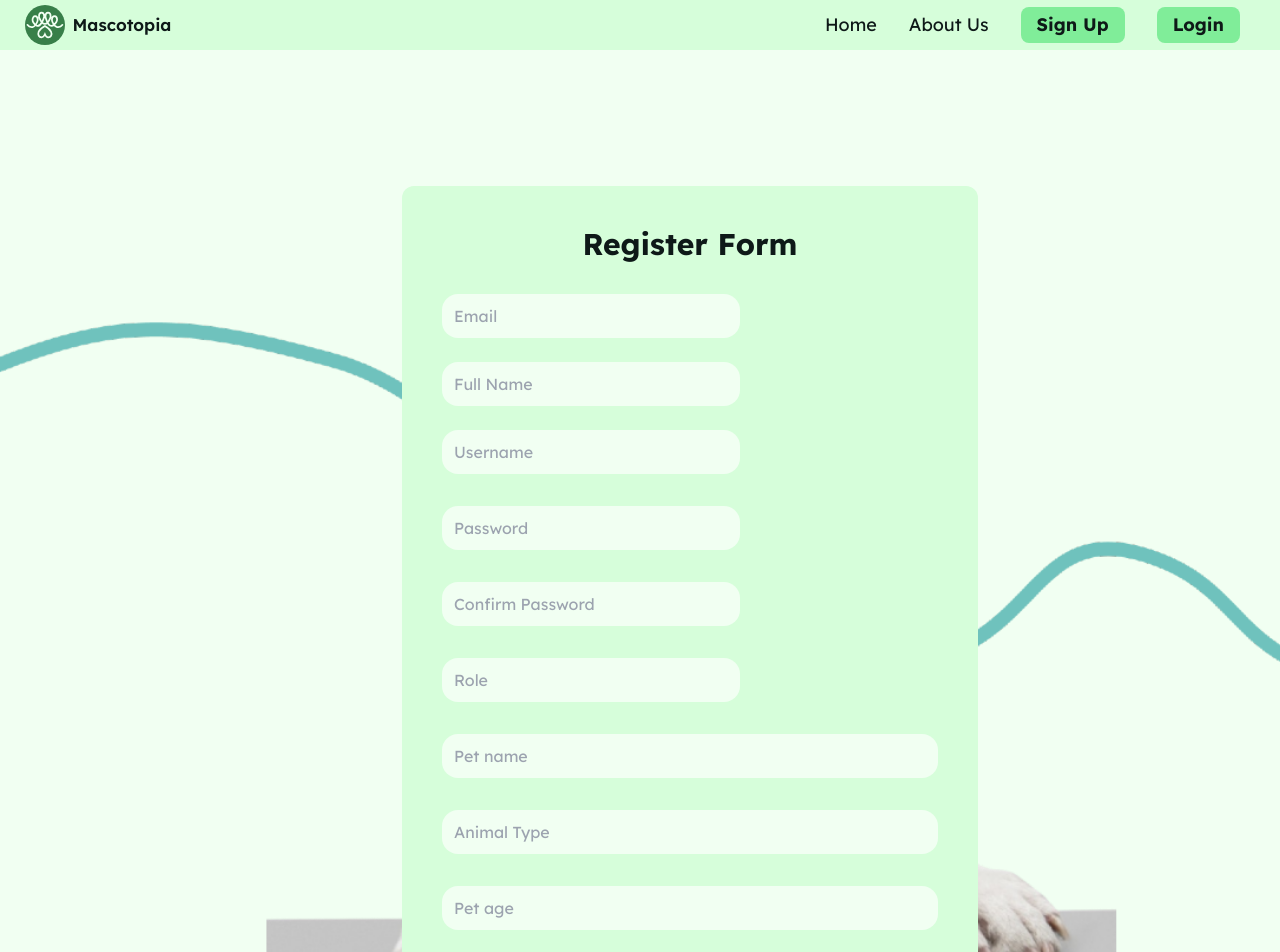
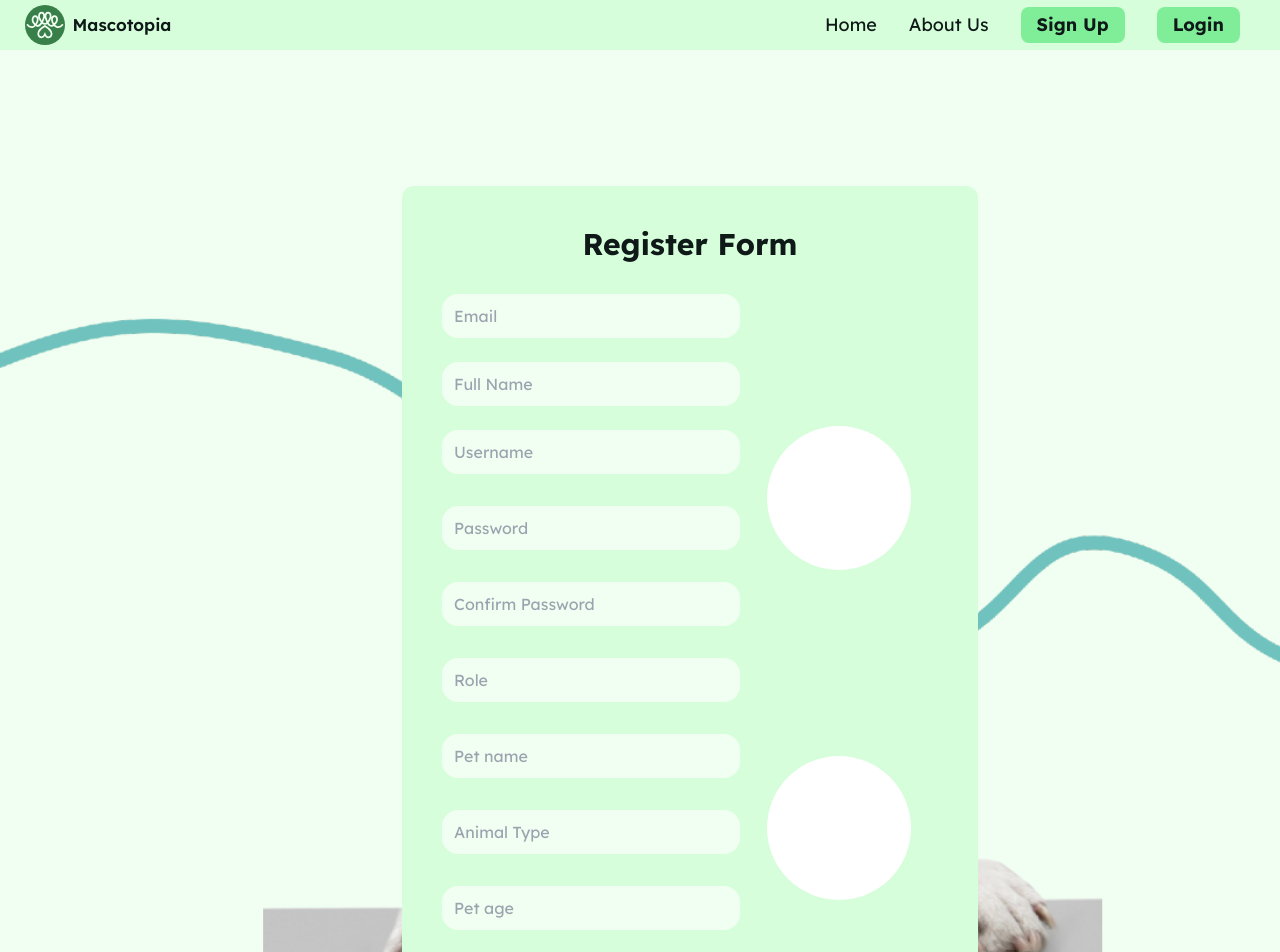
Before and after one commit to mquintanau/mascotopia_fe, a React (Vite) app in the folder view/: page /register in a window 1280 px wide. Shown: the top 952 px of the page. Built offline with nearby package versions, Linux system fonts and the light colour scheme; some icons are missing.

Commit message:
Agrega primeras secciones básicas formulario de registro

```diff
--- a/view/src/pages/Signup.jsx
+++ b/view/src/pages/Signup.jsx
@@ -5,7 +5,7 @@ import { useAuth } from "../auth/AuthProvider";
 import Input from "../components/Input/Input";
 import Button from "../components/Button/Button";
 
-import { User } from "iconoir-react";
+import { User, Wolf } from "iconoir-react";
 import Swal from "sweetalert2";
 
 function Signup() {
@@ -83,7 +83,18 @@ function Signup() {
         <h1 className="mb-5 w-full text-center text-3xl font-bold text-black">
           Register Form
         </h1>
-        <div className="flex w-3/5 flex-col">
+        <div className="flex flex-row-reverse flex-wrap">
+          <div className="flex w-full flex-col items-center justify-around lg:w-2/5">
+            <div className="flex h-36 w-36 items-center justify-center rounded-full bg-white">
+              <User
+                className=""
+                width="150px"
+                height="150px"
+                strokeWidth="1px"
+              />
+            </div>
+          </div>
+          <div className="flex w-full flex-col lg:w-3/5">
             <Input
               type="email"
               label="Email"
@@ -130,6 +141,19 @@ function Signup() {
               onChange={(e) => setRol(e.target.value)}
             />
           </div>
+        </div>
+        <div className="mt-10 flex flex-row-reverse flex-wrap lg:mt-0">
+          <div className="flex w-full flex-col items-center justify-around lg:w-2/5">
+            <div className="flex h-36 w-36 items-center justify-center rounded-full bg-white">
+              <Wolf
+                className=""
+                width="120px"
+                height="120px"
+                strokeWidth="1px"
+              />
+            </div>
+          </div>
+          <div className="flex w-full flex-col lg:w-3/5">
             <Input
               type="text"
               label="Pet name"
@@ -154,6 +178,8 @@ function Signup() {
               value={edad}
               onChange={(e) => setEdad(e.target.value)}
             />
+          </div>
+        </div>
         <Input
           type="text"
           label="Description"
@@ -162,9 +188,7 @@ function Signup() {
           value={descripcion}
           onChange={(e) => setDescripcion(e.target.value)}
         />
-        <div className="flex w-2/5 flex-col">
-          <User />
-        </div>
+
         <Button type="submit" className="mx-auto my-5 whitespace-nowrap">
           Sign Up
         </Button>
```
Lines whose indentation alone changed are shown as unchanged.
